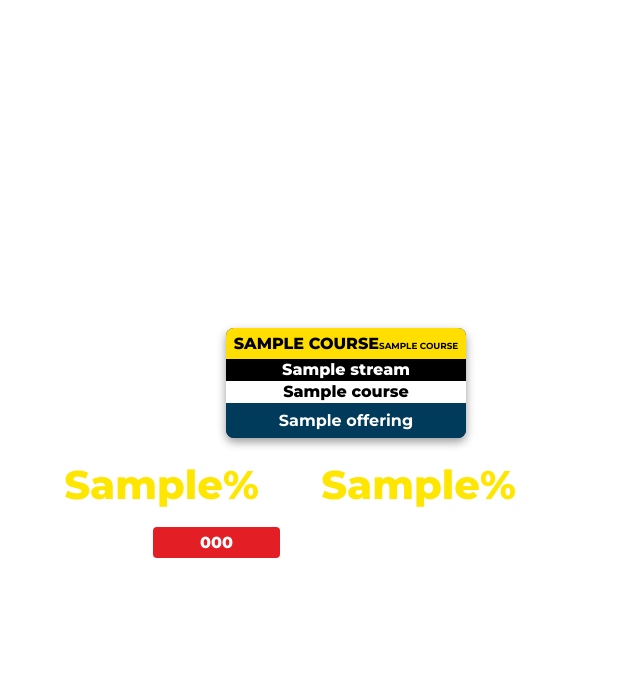
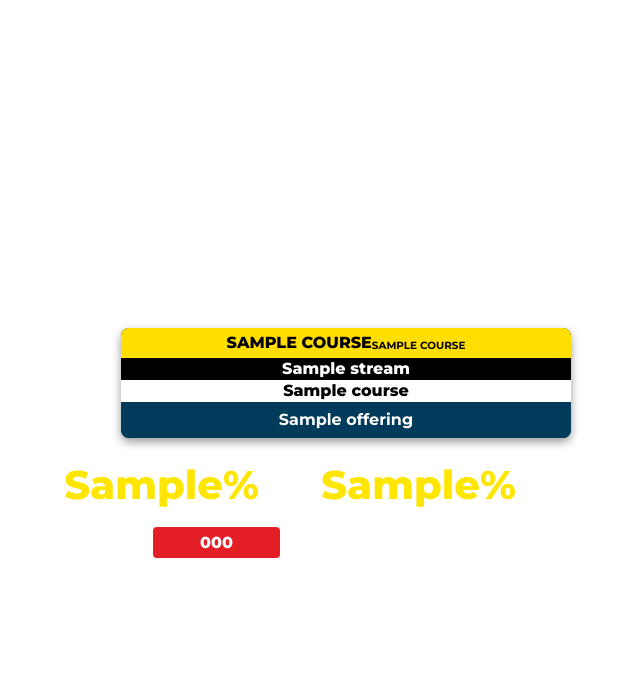
Before and after one commit to edutapflow/edutap-salesgraphics, a Python web app: template templates/yt_template.html in a window 1600 px wide. Shown: the top 678 px of the page, without its empty margins (701-1341 px from the left). Run offline with Jinja, Linux system fonts and the light colour scheme; the template is opened without the code that fills it: most values are stand-ins (such as "Sample title", 1, 10 or a date in 2020); some libraries are stand-ins or nearby versions.

Commit message:
Update yt_template.html

```diff
--- a/templates/yt_template.html
+++ b/templates/yt_template.html
@@ -29,23 +29,32 @@
         .coupon-code { left: 854px; top: 527px; width: 127px; height: 31px; font-size: 16px !important; color: #FFFFFF !important; background-color: #E31E24 !important; border-radius: 4px; }
         .validity { left: 999px; top: 527px; width: 289px; height: 31px; font-size: 16px !important; color: #FFFFFF !important; justify-content: flex-start; padding-left: 5px; }
 
-        .course-container { position: absolute; left: 674px; top: 328px; width: 746px; height: 110px; display: flex; flex-wrap: nowrap; justify-content: center; align-content: center; gap: 8px; }
-        .course-box { display: flex; flex-direction: column; border-radius: 8px; overflow: hidden; flex-basis: calc(100% / {{ data.courses|length }}); max-width: 240px; height: 100%; box-shadow: 0px 4px 10px rgba(0,0,0,0.4); background-color: #003B5C; }
+        .course-container { position: absolute; left: 674px; top: 328px; width: 746px; height: 110px; display: flex; flex-wrap: nowrap; justify-content: center; align-content: center; gap: 12px; }
 
-        .strip-container { width: 100%; display: flex; align-items: center; justify-content: center; padding: 2px 1px; text-align: center; font-weight: 800; line-height: 1.1; }
+        /* DYNAMIC WIDTH LOGIC: Solves YT sticking issue */
+        .course-box {
+            display: flex; flex-direction: column; border-radius: 8px; overflow: hidden;
+            height: 100%; box-shadow: 0px 4px 10px rgba(0,0,0,0.4); background-color: #003B5C;
+            {% if data.courses|length == 1 %} width: 450px;
+            {% elif data.courses|length == 2 %} width: 360px;
+            {% else %} flex-basis: calc(100% / {{ data.courses|length }}); max-width: 240px;
+            {% endif %}
+        }
+
+        .strip-container { width: 100%; display: flex; align-items: center; justify-content: center; padding: 2px 4px; text-align: center; font-weight: 800; line-height: 1.1; }
         .yellow-strip { background-color: #FFDE00; color: #000000; flex: 1.8; text-transform: uppercase; }
         .black-strip { background-color: #000000; color: #FFFFFF; flex: 1; }
         .white-strip { background-color: #FFFFFF; color: #000000; flex: 1; }
-        .blue-offer-box { background-color: #003B5C; color: #FFFFFF; flex: 2.2; width: 100%; padding: 1px 3px; display: flex; align-items: center; justify-content: center; }
+        .blue-offer-box { background-color: #003B5C; color: #FFFFFF; flex: 2.2; width: 100%; padding: 2px 4px; display: flex; align-items: center; justify-content: center; }
         .fit-text { width: 100%; height: 100%; display: flex; align-items: center; justify-content: center; text-align: center;}
 
-        /* CSS specifically for the Split-Box Layout */
+        /* YT ADVANCED SPLIT-BOX CSS */
         .split-row { flex-direction: row; padding: 0 !important; }
-        .split-half { flex: 1; display: flex; align-items: center; justify-content: center; width: 50%; padding: 2px; flex-direction: column; }
-        .split-divider { width: 0px; display: flex; align-items: center; justify-content: center; z-index: 10; overflow: visible; position: relative; }
-        .plus-icon { color: #000000; font-weight: 900; font-size: 20px; position: absolute; }
-        .line-divider { border-left: 1px solid #FFFFFF; height: 70%; position: absolute; }
-        .line-divider-black { border-left: 1px solid #000000; height: 70%; position: absolute; }
+        .split-half { width: calc(50% - 10px); padding: 2px 6px; display: flex; align-items: center; justify-content: center; flex-direction: column; height: 100%; }
+        .split-divider { width: 20px; display: flex; align-items: center; justify-content: center; position: relative; height: 100%; }
+        .plus-icon { color: #000000; font-weight: 900; font-size: 18px; line-height: 1; }
+        .line-divider { border-left: 1px solid #FFFFFF; height: 60%; }
+        .line-divider-black { border-left: 1px solid #000000; height: 60%; }
     </style>
 </head>
 <body>
@@ -65,61 +74,59 @@
                 <div class="course-box">
                     {% if course.is_split %}
                         <div class="strip-container yellow-strip split-row">
-                            <div class="split-half">
-                                <div class="fit-text title">{{ course.exam1_title | safe | upper | replace('GRADE A/B', 'GRADE&nbsp;A/B') | replace('GRADE A', 'GRADE&nbsp;A') | replace('GRADE B', 'GRADE&nbsp;B') }}</div>
-                            </div>
+                            <div class="split-half"><div class="fit-text split-title">
+                                {{ course.exam1_title | safe | upper | replace('GRADE A/B', 'GRADE&nbsp;A/B') | replace('GRADE A', 'GRADE&nbsp;A') | replace('GRADE B', 'GRADE&nbsp;B') }}
+                            </div></div>
                             <div class="split-divider"><span class="plus-icon">+</span></div>
-                            <div class="split-half">
-                                <div class="fit-text title">
-                                    {{ course.exam2_title | safe | upper }}
-                                    {% if course.exam2_sub %}<br><span style="font-size: 0.55em; line-height: 1.1; display: block; margin-top: 2px; font-weight: 700;">{{ course.exam2_sub | safe | upper }}</span>{% endif %}
-                                </div>
-                            </div>
+                            <div class="split-half"><div class="fit-text split-title">
+                                {{ course.exam2_title | safe | upper }}
+                                {% if course.exam2_sub %}<br><span style="font-size: 0.65em; line-height: 1.1; display: block; margin-top: 2px; font-weight: 700;">{{ course.exam2_sub | safe | upper }}</span>{% endif %}
+                            </div></div>
                         </div>
 
                         {% if course.stream1 or course.stream2 %}
                         <div class="strip-container black-strip split-row">
-                            <div class="split-half"><div class="fit-text sub">{{ course.stream1 }}</div></div>
+                            <div class="split-half"><div class="fit-text split-sub">{{ course.stream1 }}</div></div>
                             <div class="split-divider"><div class="line-divider"></div></div>
-                            <div class="split-half"><div class="fit-text sub">{{ course.stream2 }}</div></div>
+                            <div class="split-half"><div class="fit-text split-sub">{{ course.stream2 }}</div></div>
                         </div>
                         {% endif %}
 
                         {% if course.subj1 or course.subj2 %}
                         <div class="strip-container white-strip split-row">
-                            <div class="split-half"><div class="fit-text sub">{{ course.subj1 }}</div></div>
+                            <div class="split-half"><div class="fit-text split-sub">{{ course.subj1 }}</div></div>
                             <div class="split-divider"><div class="line-divider-black"></div></div>
-                            <div class="split-half"><div class="fit-text sub">{{ course.subj2 }}</div></div>
+                            <div class="split-half"><div class="fit-text split-sub">{{ course.subj2 }}</div></div>
                         </div>
                         {% endif %}
 
                         <div class="blue-offer-box split-row">
-                            <div class="split-half"><div class="fit-text offer">{{ course.offer1|join(', ') }}</div></div>
+                            <div class="split-half"><div class="fit-text split-offer">{{ course.offer1|join(', ') }}</div></div>
                             <div class="split-divider"><div class="line-divider"></div></div>
-                            <div class="split-half"><div class="fit-text offer">{{ course.offer2|join(', ') }}</div></div>
+                            <div class="split-half"><div class="fit-text split-offer">{{ course.offer2|join(', ') }}</div></div>
                         </div>
 
                     {% else %}
                         {% if course.main_title %}
                         <div class="strip-container yellow-strip">
-                            <div class="fit-text title">
+                            <div class="fit-text normal-title">
                                 {{ course.main_title | safe | upper | replace('GRADE A/B', 'GRADE&nbsp;A/B') | replace('GRADE A', 'GRADE&nbsp;A') | replace('GRADE B', 'GRADE&nbsp;B') }}
                                 {% if course.sub_title %}
-                                    <br><span style="font-size: 0.55em; line-height: 1.1; display: block; margin-top: 4px; font-weight: 700;">{{ course.sub_title | safe | upper }}</span>
+                                    <br><span style="font-size: 0.65em; line-height: 1.1; display: block; margin-top: 4px; font-weight: 700;">{{ course.sub_title | safe | upper }}</span>
                                 {% endif %}
                             </div>
                         </div>
                         {% endif %}
 
                         {% if course.stream %}
-                        <div class="strip-container black-strip"><div class="fit-text sub">{{ course.stream }}</div></div>
+                        <div class="strip-container black-strip"><div class="fit-text normal-sub">{{ course.stream }}</div></div>
                         {% endif %}
 
                         {% if course.subject %}
-                        <div class="strip-container white-strip"><div class="fit-text sub">{{ course.subject }}</div></div>
+                        <div class="strip-container white-strip"><div class="fit-text normal-sub">{{ course.subject }}</div></div>
                         {% endif %}
 
-                        <div class="blue-offer-box"><div class="fit-text offer">{{ course.offerings|join(', ') }}</div></div>
+                        <div class="blue-offer-box"><div class="fit-text normal-offer">{{ course.offerings|join(', ') }}</div></div>
                     {% endif %}
                 </div>
             {% endfor %}
@@ -127,9 +134,13 @@
     </div>
     <script>
         document.addEventListener("DOMContentLoaded", function() {
-            textFit(document.getElementsByClassName('title'), {multiLine: true, maxFontSize: 24, minFontSize: 8});
-            textFit(document.getElementsByClassName('sub'), {multiLine: true, maxFontSize: 18, minFontSize: 8});
-            textFit(document.getElementsByClassName('offer'), {multiLine: true, maxFontSize: 15, minFontSize: 8});
+            textFit(document.getElementsByClassName('normal-title'), {multiLine: true, maxFontSize: 26, minFontSize: 10});
+            textFit(document.getElementsByClassName('normal-sub'), {multiLine: true, maxFontSize: 18, minFontSize: 8});
+            textFit(document.getElementsByClassName('normal-offer'), {multiLine: true, maxFontSize: 16, minFontSize: 8});
+
+            textFit(document.getElementsByClassName('split-title'), {multiLine: true, maxFontSize: 20, minFontSize: 8});
+            textFit(document.getElementsByClassName('split-sub'), {multiLine: true, maxFontSize: 14, minFontSize: 8});
+            textFit(document.getElementsByClassName('split-offer'), {multiLine: true, maxFontSize: 14, minFontSize: 8});
 
             function equalizeSizes(targetClass) {
                 var nodes = document.querySelectorAll('.' + targetClass + ' .textFitted');
@@ -143,9 +154,14 @@
                     node.style.fontSize = minPx + 'px';
                 });
             }
-            equalizeSizes('title');
-            equalizeSizes('sub');
-            equalizeSizes('offer');
+
+            equalizeSizes('normal-title');
+            equalizeSizes('normal-sub');
+            equalizeSizes('normal-offer');
+
+            equalizeSizes('split-title');
+            equalizeSizes('split-sub');
+            equalizeSizes('split-offer');
         });
     </script>
 </body>
```
